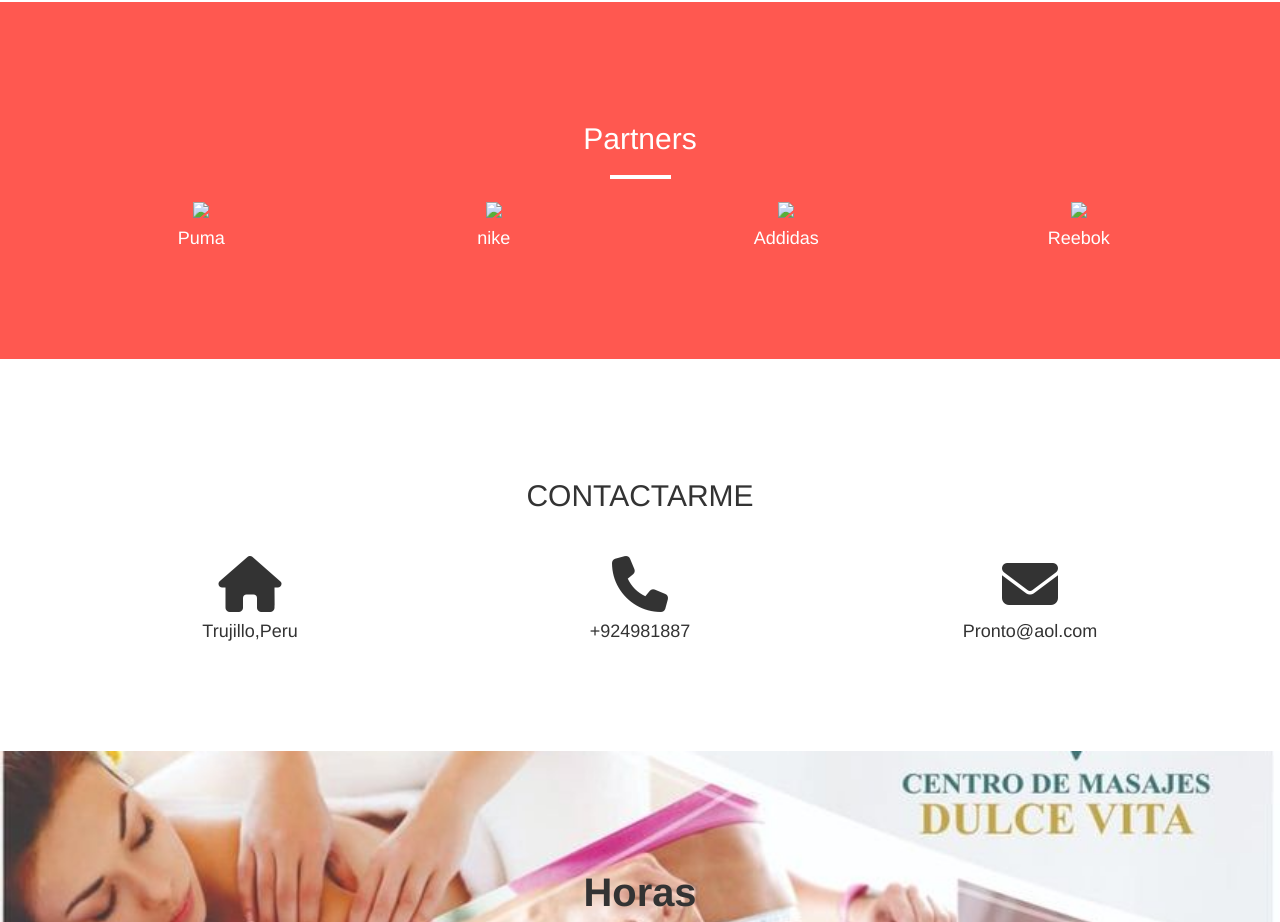
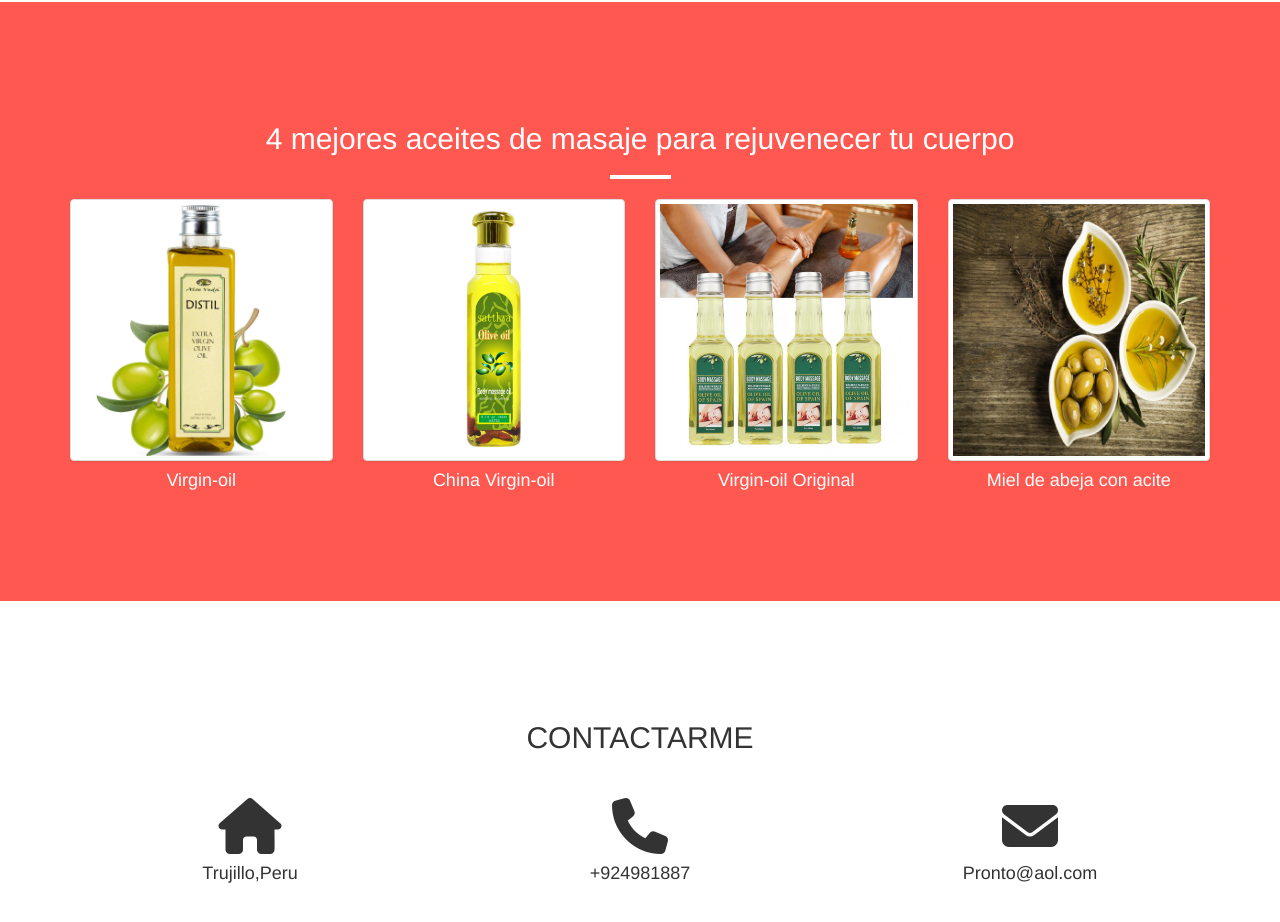
Before and after one commit to UxDeveloper82/Dulce-Vita, a plain HTML site: page index.html in a window 1280 px wide. Shown: the part 4520-5442 px from the top of the page. Drawn offline with nearby package versions, Linux system fonts and the light colour scheme; a script that the page names is missing.

Commit message:
updating

```diff
--- a/index.html
+++ b/index.html
@@ -187,26 +187,26 @@ for (i = 0; i < acc.length; i++) {
 	        <div class="container">
 	            <div class="row">
 				    <div class="col-lg-12">
-	                    <h2>Partners</h2>
+	                    <h2>4 mejores aceites de masaje para rejuvenecer tu cuerpo</h2>
 				        <hr>
 				    </div>
 				</div>
 			    <div class="row text-center">
 			        <div class="col-md-3 col-sm-3">
-				        <img src="img/puma.png">
-				        <h4>Puma</h4>
+				        <img src="images/partner1.jpg" class="img-fluid img-thumbnail">
+				        <h4>Virgin-oil</h4>
 			        </div>
 			        <div class="col-md-3 col-sm-3">
-				        <img src="img/nike.png">
-				        <h4>nike</h4>
+				        <img src="images/partner2.jpg" class="img-fluid img-thumbnail">
+				        <h4>China Virgin-oil</h4>
 			        </div>
 			        <div class="col-md-3 col-sm-3">
-				        <img src="img/adidas.png">
-				        <h4>Addidas</h4>
+				        <img src="images/partner3.jpg" class="img-fluid img-thumbnail">
+				        <h4>Virgin-oil Original</h4>
 			        </div>
 			        <div class="col-md-3 col-sm-3">
-				        <img src="img/reebok.png">
-				        <h4>Reebok</h4>
+				        <img src="images/partner4.jpg" class="img-fluid img-thumbnail">
+				        <h4>Miel de abeja con acite</h4>
 			        </div>
 			    </div>
 		    </div>
```
Also changed, not shown: images/partner1.jpg (added), images/partner2.jpg (added), images/partner3.jpg (added), images/partner4.jpg (added).
